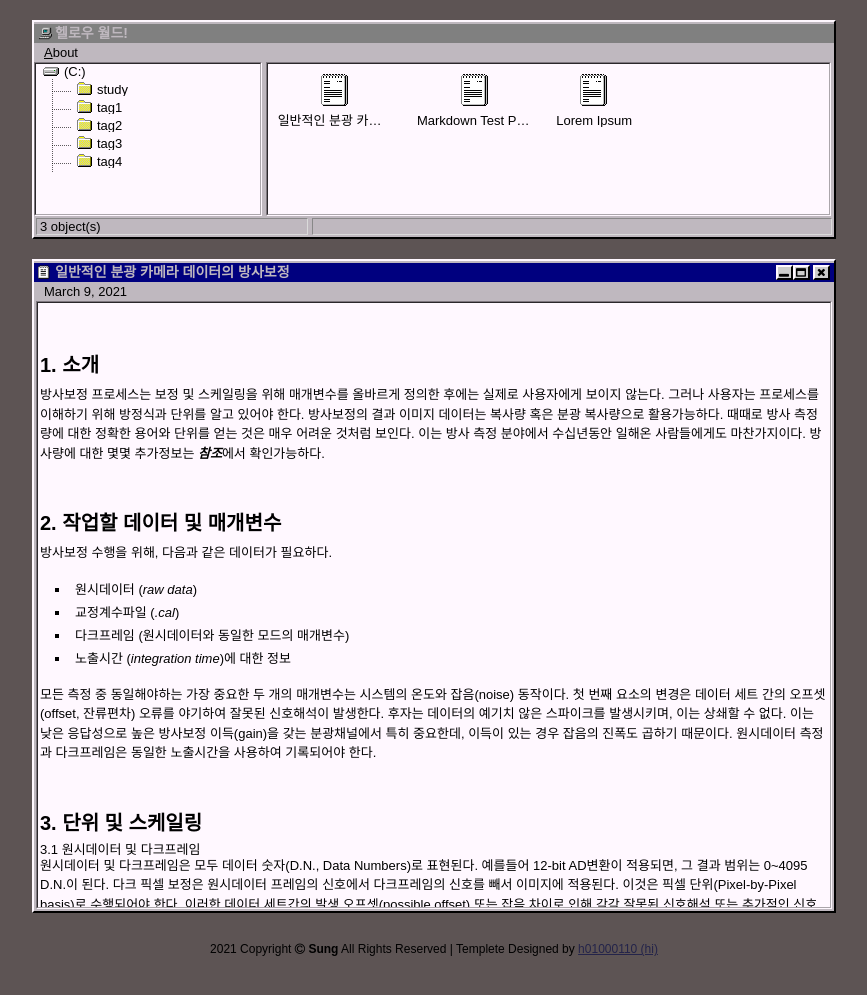
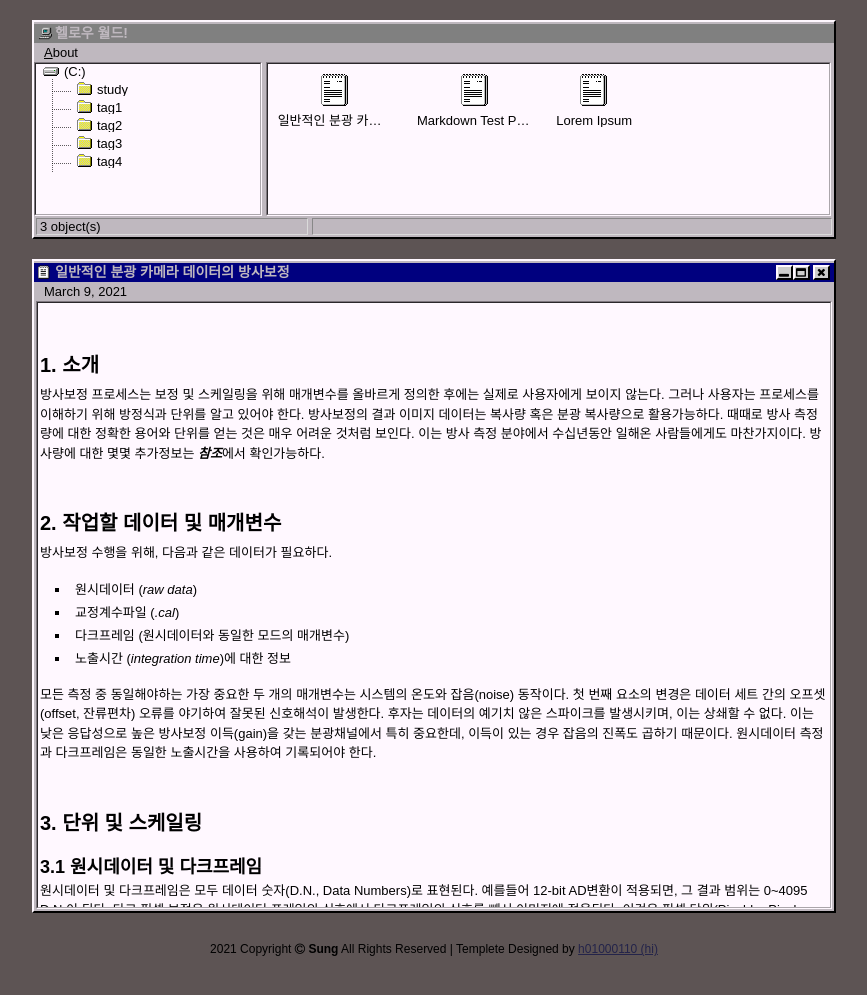
Before and after one commit to sungisaiah/sungisaiah.github.io, a Jekyll site: the page built from _posts/2021-03-09-radiometric-correction.md, in a window 1280 px wide. Shown: the top 995 px of the page, without its empty margins (206-1073 px from the left). Built offline with Jekyll 4.4.1, drawn with Linux system fonts in a browser that asks for light colours.

```diff
--- a/_posts/2021-03-09-radiometric-correction.md
+++ b/_posts/2021-03-09-radiometric-correction.md
@@ -21,14 +21,14 @@ tags: study
 모든 측정 중 동일해야하는 가장 중요한 두 개의 매개변수는 시스템의 온도와 잡음(noise) 동작이다. 첫 번째 요소의 변경은 데이터 세트 간의 오프셋(offset, 잔류편차) 오류를 야기하여 잘못된 신호해석이 발생한다. 후자는 데이터의 예기치 않은 스파이크를 발생시키며, 이는 상쇄할 수 없다. 이는 낮은 응답성으로 높은 방사보정 이득(gain)을 갖는 분광채널에서 특히 중요한데, 이득이 있는 경우 잡음의 진폭도 곱하기 때문이다. 원시데이터 측정과 다크프레임은 동일한 노출시간을 사용하여 기록되어야 한다.
 
 # 3. 단위 및 스케일링
-### 3.1 원시데이터 및 다크프레임
+## 3.1 원시데이터 및 다크프레임
 원시데이터 및 다크프레임은 모두 데이터 숫자(D.N., Data Numbers)로 표현된다. 예를들어 12-bit AD변환이 적용되면, 그 결과 범위는 0~4095 D.N.이 된다. 다크 픽셀 보정은 원시데이터 프레임의 신호에서 다크프레임의 신호를 빼서 이미지에 적용된다. 이것은 픽셀 단위(Pixel-by-Pixel basis)로 수행되어야 한다. 이러한 데이터 세트간의 발생 오프셋(possible offset) 또는 잡음 차이로 인해 각각 잘못된 신호해석 또는 추가적인 신호변동이 발생할 수 있다.
 
-### 3.2 교정(calibration) 파일
+## 3.2 교정(calibration) 파일
 교정 파일(.cal)을 만들 때, 값의 스케일링은 복사 원천 응답 정보(radiance source response information)에 따라 계산된다. 원천에 대한 응답(response of the source)은 분광 복사 내에서 주어진다. 일반적으로 단위는 μW/㎠-sr-㎚ 또는 W/㎡-sr-㎛ (10 μW/㎠-sr-㎚ = 1 W/㎡-sr-㎛)이다. 만약 단위가 다르다면 방사적으로(radiometrically) 보정된 출력 데이터에서 다른 단위를 야기한다. 기본적으로 교정계수가 시간 1ms로 정규화되기 때문에 시간 단위도 ms가 되어야 한다. 따라서, 단위는 μW/㎠-sr-㎚이 되어야 하며, 자세한 정보는 5장 후반부 예시에서 찾을 수 있다. 어떤 이유로 이 시간 단위는 일반적으로 생략된다.
 교정 파일은 데이터 행렬 내 각 픽셀에 대한 교정계수와 원시데이터 값에 대한 선형적인 보정 벡터 (4,096 numbers)가 포함된다. <i>이 경우에는 선형적인 보정이 필요하지 않아 제공되지 않았다.</i> 교정 파일은 교정 측정 및 원천 응답 파일에 따라 준비된다. 파일이 준비된 후, 사용자는 이 값을 제어할 수 없다. 응답 파일이 단위 혹은 μW/㎠-sr-㎚로 주어졌다 가정하면 교정 파일의 이득계수 단위는 (μW·ms/㎠-sr-㎚)/D.N.이다. 교정계수가 노출시간에 대해 정규화되는 이유는 우리가 노출시간을 알고있는 한 이러한 계수를 어떤데이터든 적용할 수 있기 때문이다.
 
-### 3.3 가능한 추가적인 스케일링
+## 3.3 가능한 추가적인 스케일링
 결과가 일반적으로 오직 정수 값만 다룰 수 있는 컴퓨터 디스플레이에 표현되기 때문에, 때때로 데이터에 대해 추가적인 스케일링을 수행할 필요가 있다. 이는 데이터의 분광 복사 범위에 대한 사전(혹은 시행착오) 지식에 따라 수행된다. 결과에 대한 최상의 해상도를 얻는 것은 이미지의 최대 값에 따라 데이터를 스케일링 하는 것이다. 이는 실제로 결과를 원하는 범위로 정규화하는 것이다.
 
 # 4. 방사보정 등식
```
